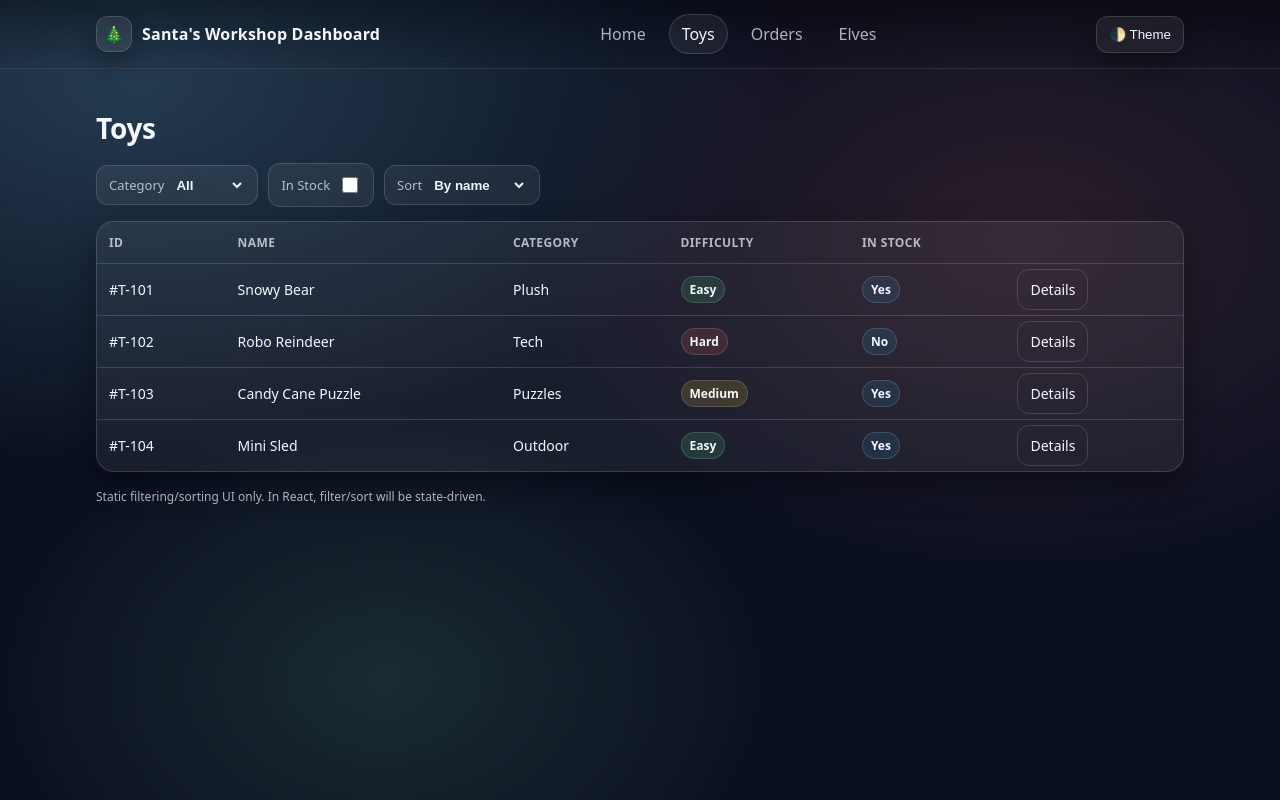
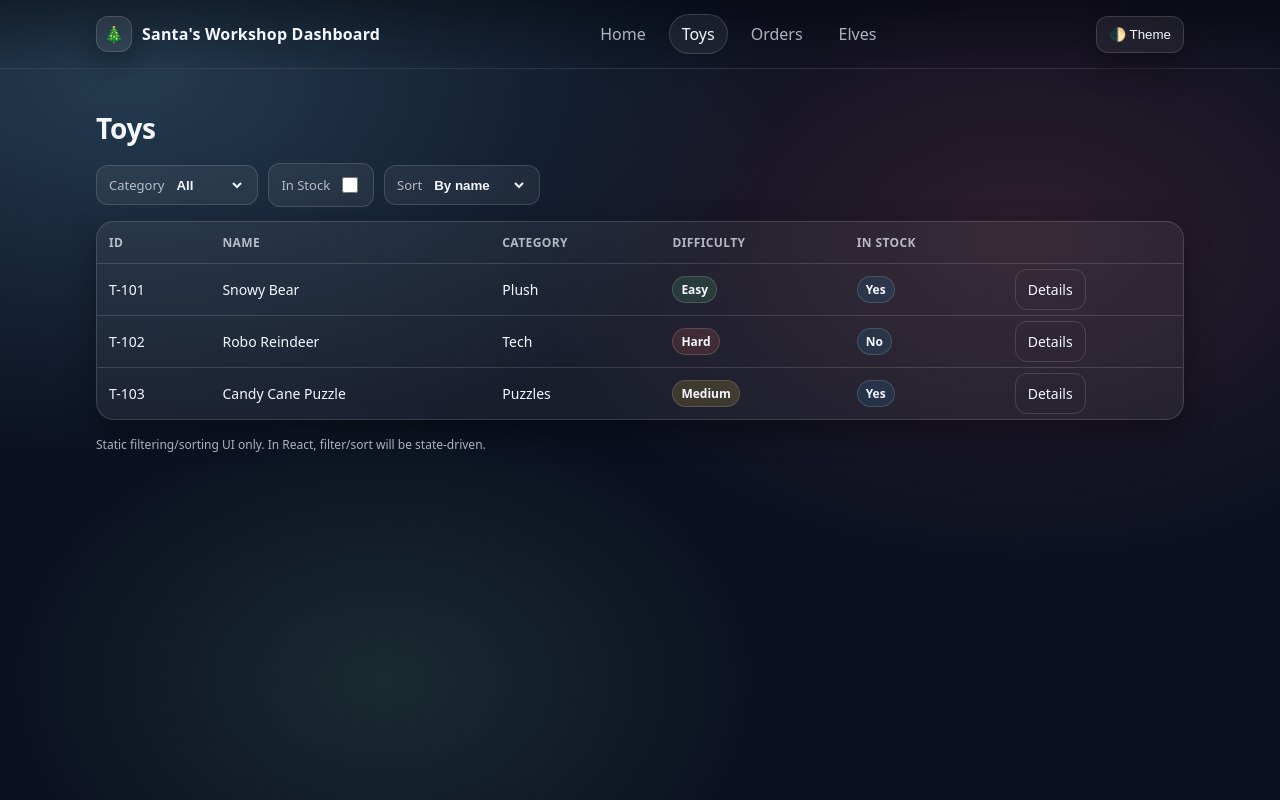
Before and after one commit to danyangelova/react-santa-dashboard, a React (Vite) app: page /toys in a window 1280 px wide. Built offline with nearby package versions, Linux system fonts and the light colour scheme; data requests are answered from the project's data file.

Commit message:
Fetch and render toys list
• fetch toys with useQuery and getToys
• destructure query result (data, isLoading, isError)
• render toys list using map
• handle loading state before rendering table

(data: toys
isLoading
isError
error:
state variables, managed by React Query)

```diff
--- a/src/pages/ToysPage.jsx
+++ b/src/pages/ToysPage.jsx
@@ -1,6 +1,18 @@
 import { Link } from "react-router-dom";
+import { getToys } from "../api/toys";
+import { useQuery } from "@tanstack/react-query";
 
 export default function ToysPage() {
+   const {
+      data: toys = [],
+      isLoading,
+      isError,
+      error,
+   } = useQuery({
+      queryKey: ["toys"],
+      queryFn: getToys,
+   });
+
    return (
       <main className="main-container">
          <div className="header">
@@ -33,9 +45,12 @@ export default function ToysPage() {
                   </select>
                </div>
             </div>
-
          </div>
 
+         {isLoading && <p className="footer-note">Loading toys...</p>}
+         {isError && <p className="footer-note">Error: {error.message || "Failed to load toys."}</p>}
+
+         {!isLoading && !isError && (
             <table className="table" aria-label="Toys table">
                <thead>
                   <tr>
@@ -48,42 +63,29 @@ export default function ToysPage() {
                   </tr>
                </thead>
                <tbody>
-        <tr>
-          <td>#T-101</td>
-          <td>Snowy Bear</td>
-          <td>Plush</td>
-          <td><span className="badge easy">Easy</span></td>
-          <td><span className="badge stock">Yes</span></td>
-          <td><Link className="btn ghost" to="/toys/T-101">Details</Link></td>
+                  {toys.map((toy) => (
+                     <tr key={toy.id}>
+                        <td>{toy.id}</td>
+                        <td>{toy.name}</td>
+                        <td>{toy.category}</td>
+                        <td>
+                           <span className={`badge ${toy.difficulty?.toLowerCase()}`}>{toy.difficulty}</span>
+                        </td>
+                        <td>
+                           <span className="badge stock">{toy.inStock ? "Yes" : "No"}</span>
+                        </td>
+                        <td>
+                           <Link className="btn ghost" to={`/toys/${toy.id}`}>
+                              Details
+                           </Link>
+                        </td>
                      </tr>
-        <tr>
-          <td>#T-102</td>
-          <td>Robo Reindeer</td>
-          <td>Tech</td>
-          <td><span className="badge hard">Hard</span></td>
-          <td><span className="badge stock">No</span></td>
-          <td><Link className="btn ghost" to="/toys/T-102">Details</Link></td>
-        </tr>
-        <tr>
-          <td>#T-103</td>
-          <td>Candy Cane Puzzle</td>
-          <td>Puzzles</td>
-          <td><span className="badge medium">Medium</span></td>
-          <td><span className="badge stock">Yes</span></td>
-          <td><Link className="btn ghost" to="/toys/T-103">Details</Link></td>
-        </tr>
-        <tr>
-          <td>#T-104</td>
-          <td>Mini Sled</td>
-          <td>Outdoor</td>
-          <td><span className="badge easy">Easy</span></td>
-          <td><span className="badge stock">Yes</span></td>
-          <td><Link className="btn ghost" to="/toys/T-104">Details</Link></td>
-        </tr>
+                  ))}
                </tbody>
             </table>
+         )}
 
          <p className="footer-note">Static filtering/sorting UI only. In React, filter/sort will be state-driven.</p>
       </main>
-    )
+   );
 }
```
Lines whose indentation alone changed are shown as unchanged.
